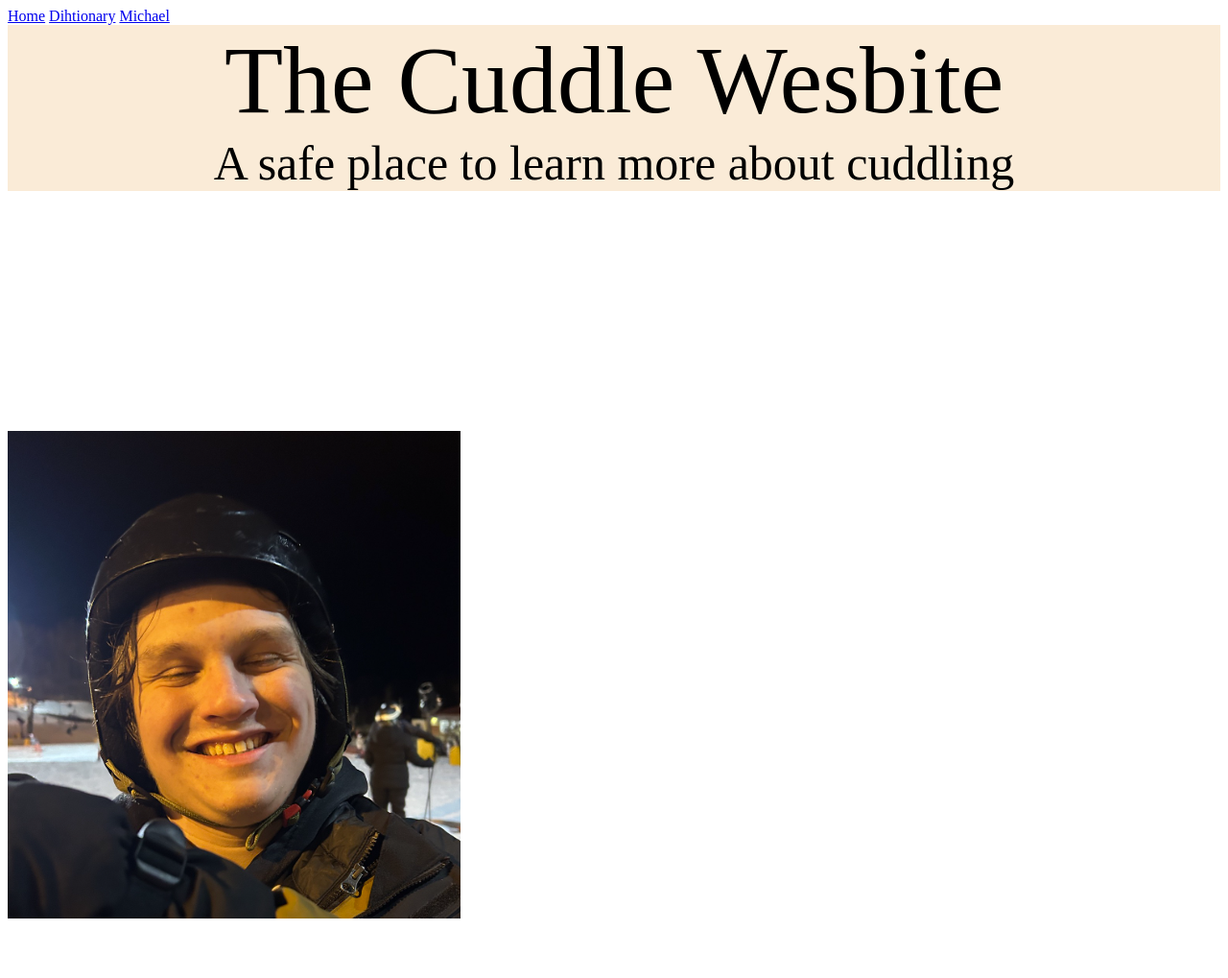
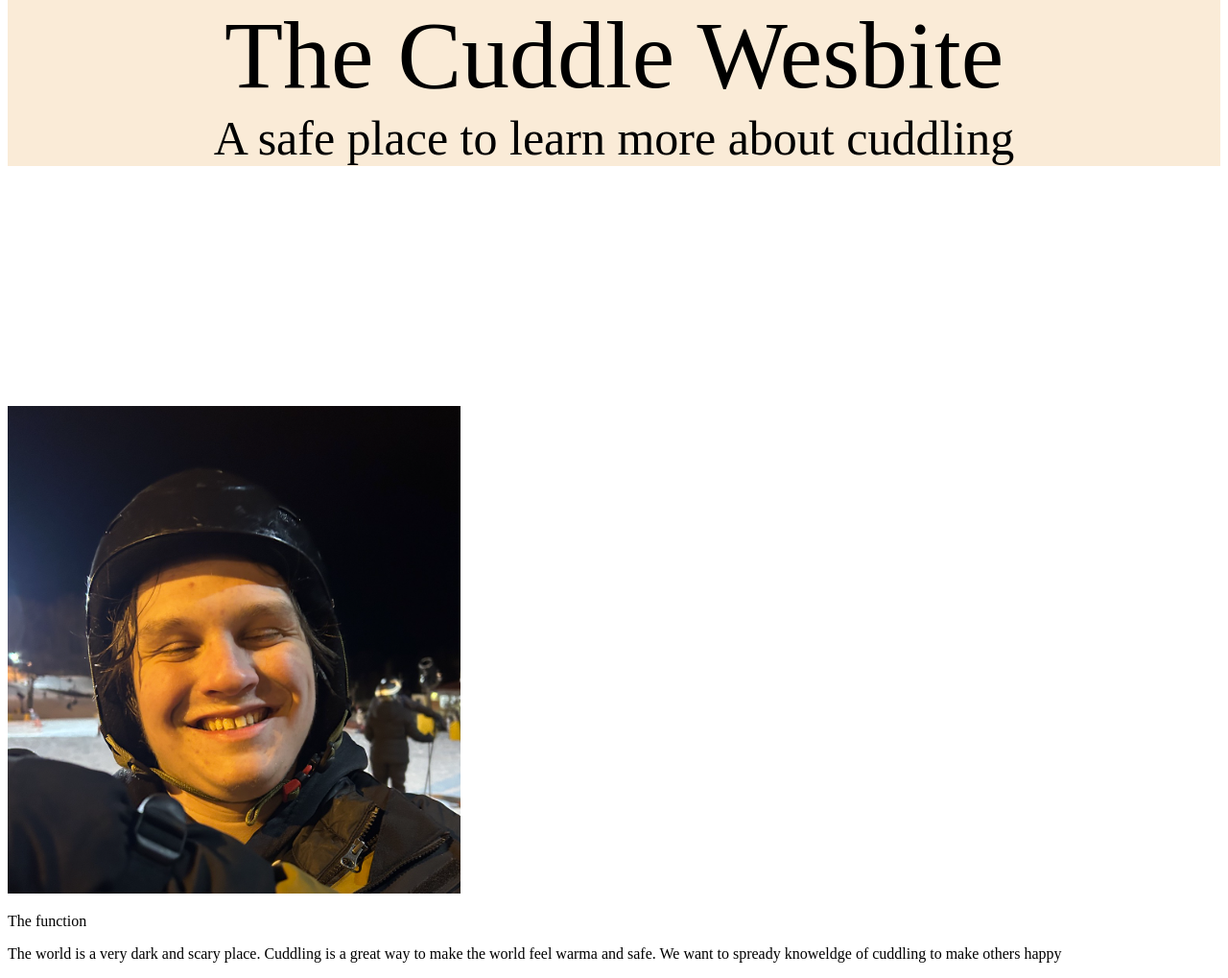
Before and after one commit to gboecker24/gboecker24-KentHackEnough2026, a plain HTML site: page Caleb.html in a window 1280 px wide. Shown: the whole page at 96% size. Before the commit the page ends 977 px from the top, so only its background shows below. Drawn offline with Linux system fonts and the light colour scheme.

Commit message:
Michaelung it

```diff
--- a/Caleb.html
+++ b/Caleb.html
@@ -3,18 +3,14 @@
 <head>
     <meta charset="UTF-8">
     <meta name="viewport" content="width=device-width, initial-scale=1.0">
-    <title>Home</title>
+    <title>Document</title>
       <link rel="stylesheet" href="calebfrontpage.css">
 </head>
 <body>
-    <nav>
-        <a href="home.html">Home</a>
-        <a href="dihtionary.html">Dihtionary</a>
-        <a href="michael.html">Michael</a>
-    </nav>
     <p class="header">The Cuddle Wesbite</p>
     <p class="subheader">A safe place to learn more about cuddling</p>
     <p class="michael"> <img src="Michael.png" alt="Michael"></p>
-    <p class="quiz"></p>
+    <p class="Why"> The function </p>
+    <p class="information">The world is a very dark and scary place. Cuddling is a great way to make the world feel warma and safe. We want to spready knoweldge of cuddling to make others happy</p>
 </body>
 </html>
--- a/menu.pug
+++ b/menu.pug
@@ -1,7 +1,7 @@
 ul.navbar
   li(class=(page === 'home' ? 'active' : ''))
     a(href='/') Home
-  li(class=(page === 'michael' ? 'active' : ''))
+  li(class=(page === 'Michael' ? 'active' : ''))
     a(href='/michael') Michael
   li(class=(page === 'dihtionary' ? 'active' : ''))
     a(href='/dihtionary') Dihtionary
```
